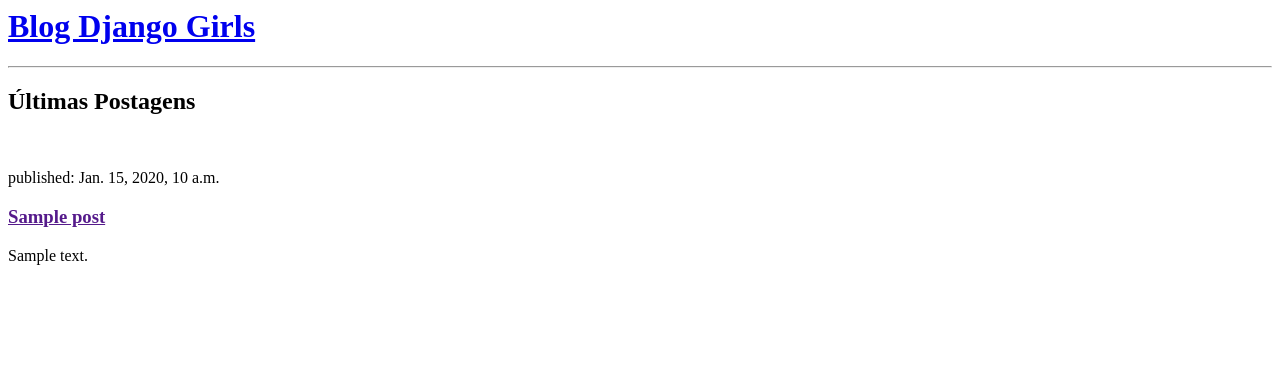
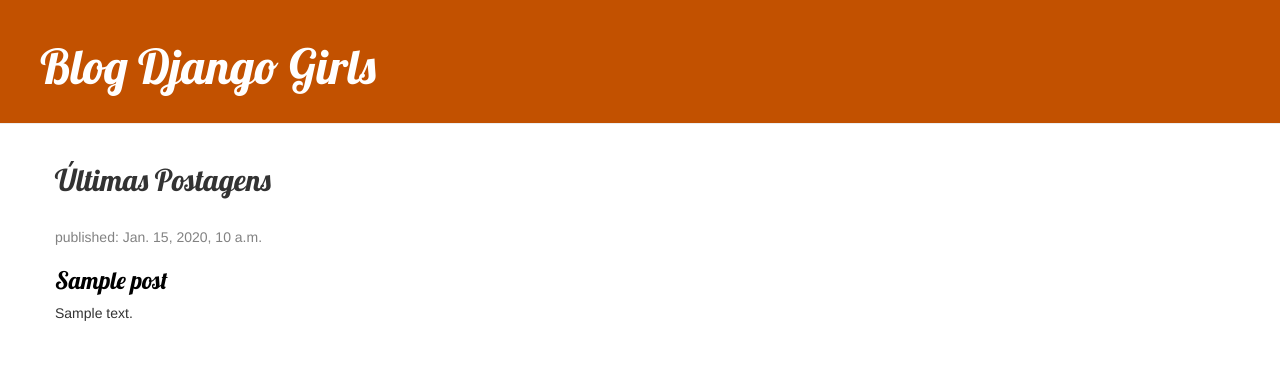
Before and after one commit to MariaCarolinass/django-blog, a Django app: page / in a window 1280 px wide. Shown: the top 372 px of the page. Run offline with Django 5.2, Linux system fonts and the light colour scheme; tables that the repository leaves empty hold one stand-in row (values such as "Sample post"); some libraries are stand-ins or nearby versions.

Commit message:
Added view and template for detailed blog post as well as CSS for the site.

```diff
--- /dev/null
+++ b/blog/static/css/blog.css
@@ -0,0 +1,51 @@
+h1 a, h3 a {
+    color: #C25100;
+    font-family: 'Lobster';
+}
+
+.page-header {
+    background-color: #C25100;
+    margin-top: 0;
+    padding: 20px 20px 20px 40px;
+}
+
+.page-header h1, .page-header h1 a, .page-header h1 a:visited, .page-header h1 a:active {
+    color: #ffffff;
+    font-size: 36pt;
+    text-decoration: none;
+}
+
+.content {
+    margin-left: 40px;
+}
+
+h1, h2, h3, h4 {
+    font-family: 'Lobster', cursive;
+}
+
+.date {
+    color: #828282;
+}
+
+.save {
+    float: right;
+}
+
+.post-form textarea, .post-form input {
+    width: 100%;
+}
+
+.top-menu, .top-menu:hover, .top-menu:visited {
+    color: #ffffff;
+    float: right;
+    font-size: 26pt;
+    margin-right: 20px;
+}
+
+.post {
+    margin-bottom: 50px;
+}
+
+.post h3 a, .post h3 a:visited {
+    color: #000000;
+}
--- /dev/null
+++ b/blog/templates/blog/base.html
@@ -0,0 +1,26 @@
+{% load static %}
+
+<html>
+    <head>
+        <title>Blog Django Girls</title>
+        <link rel="stylesheet" href="//maxcdn.bootstrapcdn.com/bootstrap/3.2.0/css/bootstrap.min.css">
+        <link rel="stylesheet" href="//maxcdn.bootstrapcdn.com/bootstrap/3.2.0/css/bootstrap-theme.min.css">
+        <link rel="stylesheet" href="{% static 'css/blog.css' %}">
+        <link href="//fonts.googleapis.com/css?family=Lobster&subset=latin,latin-ext" rel="stylesheet" type="text/css">
+    </head>
+    <body>
+        <div class="page-header">
+            <h1><a href="/">Blog Django Girls</a></h1>
+        </div>
+
+        <div class="content container">
+            <div class="row">
+                <div class="col-md-8">
+                    {% block content %}
+                    {% endblock %}
+                </div>
+            </div>
+        </div>
+
+    </body>
+</html>
--- a/blog/templates/blog/post_list.html
+++ b/blog/templates/blog/post_list.html
@@ -1,20 +1,15 @@
-<html>
-    <head>
-        <title>Blog Django Girls</title>
-    </head>
-    <body>
-        <div>
-            <h1><a href="/">Blog Django Girls</a></h1><hr>
+{% extends 'blog/base.html' %}
+
+{% block content %}
+    <h2>Últimas Postagens</h2><br>
+
+    {% for post in posts %}
+        <div class="post">
+            <div class="date">
+                <p>published: {{ post.published_date }}</p>
+            </div>
+            <h3><a href="{% url 'post_detail' pk=post.pk %}">{{ post.title }}</a></h3>
+            <p>{{ post.text|linebreaksbr }}</p>
         </div>
-
-        <div>
-            <h2>Últimas Postagens</h2>
-            {% for post in posts %}<br>
-                <p>published: {{ post.published_date }}</p>
-                <h3><a href="">{{ post.title }}</a></h3>
-                <p>{{ post.text|linebreaksbr }}</p>
-            {% endfor %}
-        </div>
-
-    </body>
-</html>
+    {% endfor %}
+{% endblock %}
--- a/blog/urls.py
+++ b/blog/urls.py
@@ -3,4 +3,5 @@
 
 urlpatterns = [
     path('', views.post_list, name='post_list'),
+    path('post/<int:pk>/', views.post_detail, name='post_detail'),
 ]
--- a/blog/views.py
+++ b/blog/views.py
@@ -1,7 +1,11 @@
-from django.shortcuts import render
+from django.shortcuts import render, get_object_or_404
 from django.utils import timezone
 from .models import Post
 
 def post_list(request):
     posts = Post.objects.filter(published_date__lte=timezone.now()).order_by('published_date')
     return render(request, 'blog/post_list.html', {'posts': posts})
+
+def post_detail(request, pk):
+    post = get_object_or_404(Post, pk=pk)
+    return render(request, 'blog/post_detail.html', {'post': post})
```
Also changed, not shown: blog/templates/blog/post_detail.html (added, +13 -0 lines).
